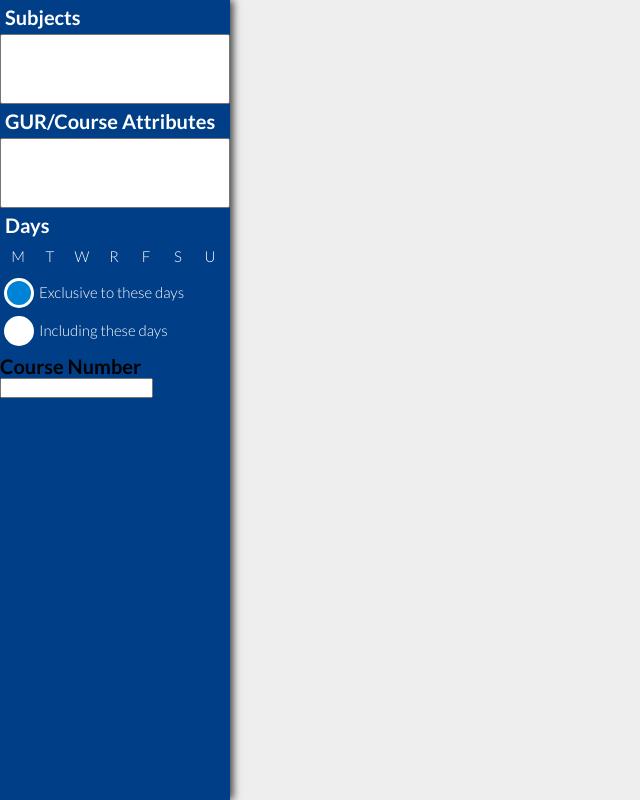
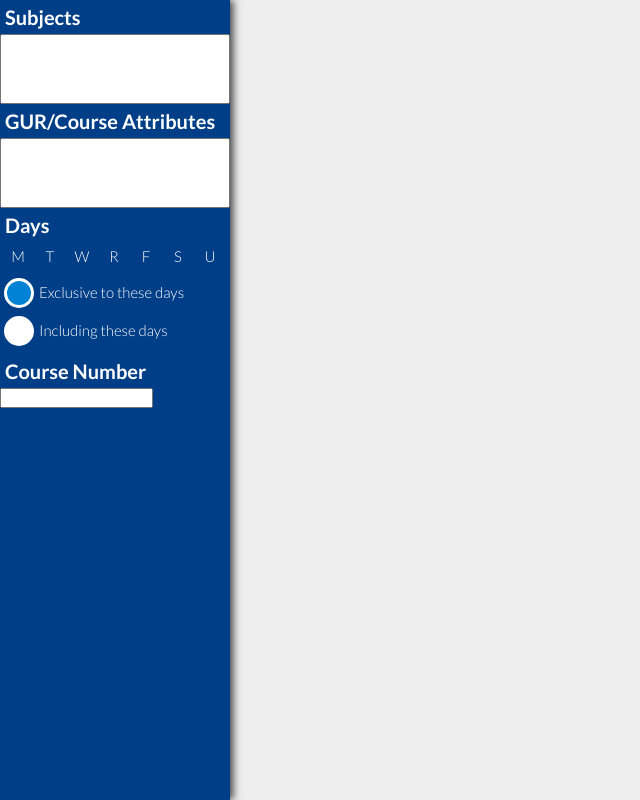
Before and after one commit to bradndon/Classfinder-Web, a plain HTML site: page html/index.html in a window 1280 px wide. Shown: the whole page, without its empty margins (0-640 px from the left). Drawn offline with nearby package versions, Linux system fonts and the light colour scheme; no server answers.

```diff
--- a/html/index.html
+++ b/html/index.html
@@ -57,7 +57,7 @@
       <div class="sidebar__radiodiv"></div><p style="float:left; margin-top:5px; margin-left: 5px;">Including these days</p>
     </label>
     <div style="clear:both; padding:4px;"></div>
-    <h1>Course Number</h1>
+    <h1 class="sidebar__text">Course Number</h1>
     <input type="text" ng-model="courseNum">
   </div>
   <div class="content">
```
